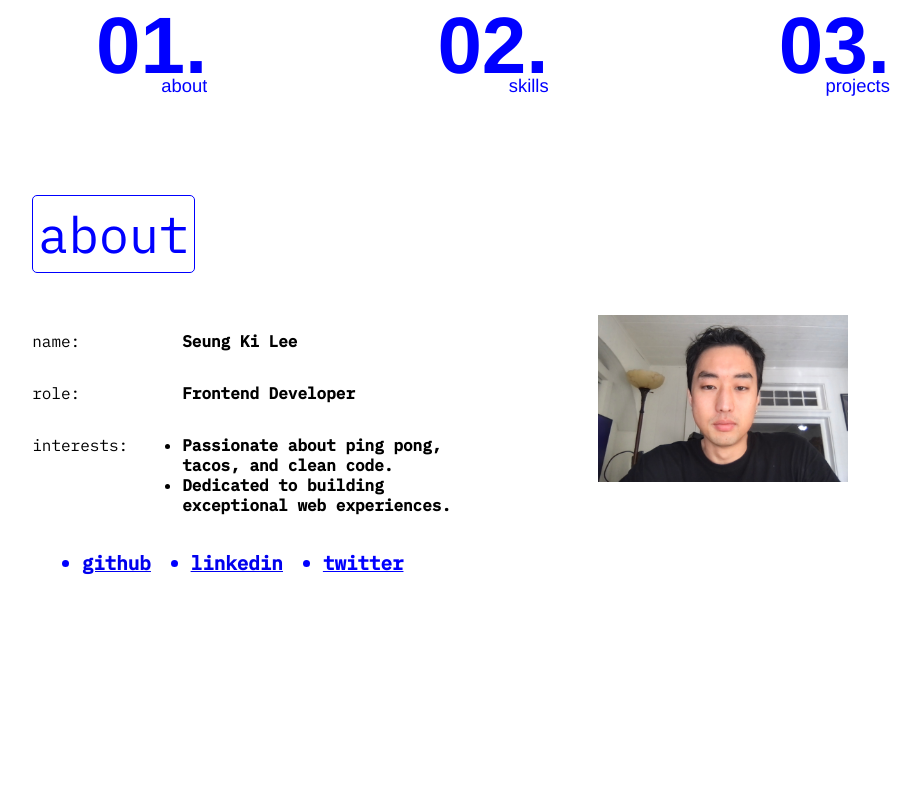
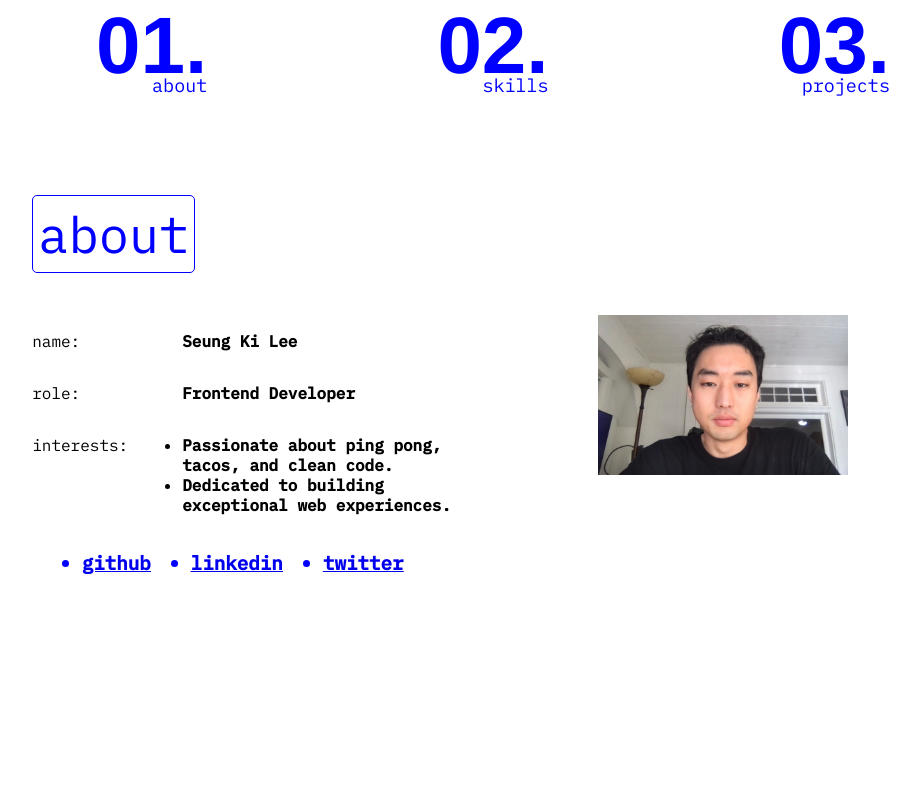
Before and after one commit to stvnlee890/Portfolio2.0, a website built with Vite: page src/index.html in a window 1280 px wide. Shown: the top 800 px of the page, without its empty margins (147-1068 px from the left). Built offline with nearby package versions, Linux system fonts and the light colour scheme.

Commit message:
Edit page for minor optimizations

```diff
--- a/src/animations/animations.js
+++ b/src/animations/animations.js
@@ -39,7 +39,6 @@ export function animatePortrait(element) {
       opacity: 1,
       ease: Power4.easeInOut,
       duration: 2,
-      delay: 1.5,
     }
   );
 }
--- a/src/index.html
+++ b/src/index.html
@@ -2,6 +2,10 @@
 <html lang="en">
   <head>
     <meta charset="UTF-8" />
+    <meta
+      name="description"
+      content="Seung Ki Lee frontend developer portfolio"
+    />
     <link rel="stylesheet" href="style.css" />
     <link rel="preconnect" href="https://fonts.googleapis.com" />
     <link rel="preconnect" href="https://fonts.gstatic.com" crossorigin />
@@ -61,16 +65,21 @@
             <p class="intro-desc">Frontend Developer</p>
             <p class="descriptor">interests:</p>
             <ul class="intro-desc">
-              <li class="intro-lists">Passionate about ping pong, tacos, and clean code.</li>
-              <li class="intro-lists">Dedicated to building exceptional web experiences.</li>
+              <li class="intro-lists">
+                Passionate about ping pong, tacos, and clean code.
+              </li>
+              <li class="intro-lists">
+                Dedicated to building exceptional web experiences.
+              </li>
             </ul>
           </div>
           <div class="img-container">
             <img
               class="portrait"
-              src="/portrait.JPG"
+              src="/portrait.webp"
               alt="portrait image"
               width="250px"
+              height="160px"
             />
           </div>
 
@@ -79,15 +88,18 @@
               <a href="https://github.com/stvnlee890" target="_blank">github</a>
             </li>
             <li class="links">
-              <a href="https://www.linkedin.com/in/seung-ki-lee/" target="_blank">linkedin</a>
+              <a
+                href="https://www.linkedin.com/in/seung-ki-lee/"
+                target="_blank"
+                >linkedin</a
+              >
             </li>
-            <li class="links" target="_blank"><a>twitter</a></li>
+            <li class="links" target="_blank"><a href="twitter.com">twitter</a></li>
           </ul>
         </div>
       </section>
       <section class="skills">
         <h1 class="section-title skills-title">skills</h1>
-
       </section>
       <section class="projects">
         <h1 class="section-title skills-title">projects</h1>
--- a/src/style.css
+++ b/src/style.css
@@ -9,7 +9,7 @@
   --section-margin: 5% 5% 0 5%;
 }
 html {
-  font-family: Helvetica, sans-serif;
+  font-family: var(--font-style-ibm);
 }
 
 body {
@@ -44,6 +44,7 @@ body {
   font-size: 5rem;
   font-weight: bold;
   margin-bottom: 10px;
+  font-family: var(--font-style);
 }
 
 .nav-wrapper {
@@ -61,7 +62,6 @@ body {
 
 }
 .main {
-  font-family: var(--font-style-ibm);
   position: relative;
   margin-left: 10%;
   margin-right: 10%;
@@ -69,7 +69,6 @@ body {
   flex-direction: column;
   justify-content: center;
   transform: scale(0.85, 0.85);
-  /* height: 400%; */
 }
 
 .dots {
@@ -138,7 +137,6 @@ a:visited {
   display: block;
   padding: 0;
   font-weight: bold;
-  font-family: var(--font-style-ibm);
 }
 
 
@@ -147,14 +145,11 @@ a:visited {
   width: 250px;
   overflow: hidden;
   display: inline-block;
-
-  /* align-self: center; */
 }
 
 .portrait {
   display: block;
   margin: 0 auto;
-  /* opacity: 0; */
 }
 
 /*
```
Also changed, not shown: static/portrait.JPG (deleted), static/portrait.webp (added).
